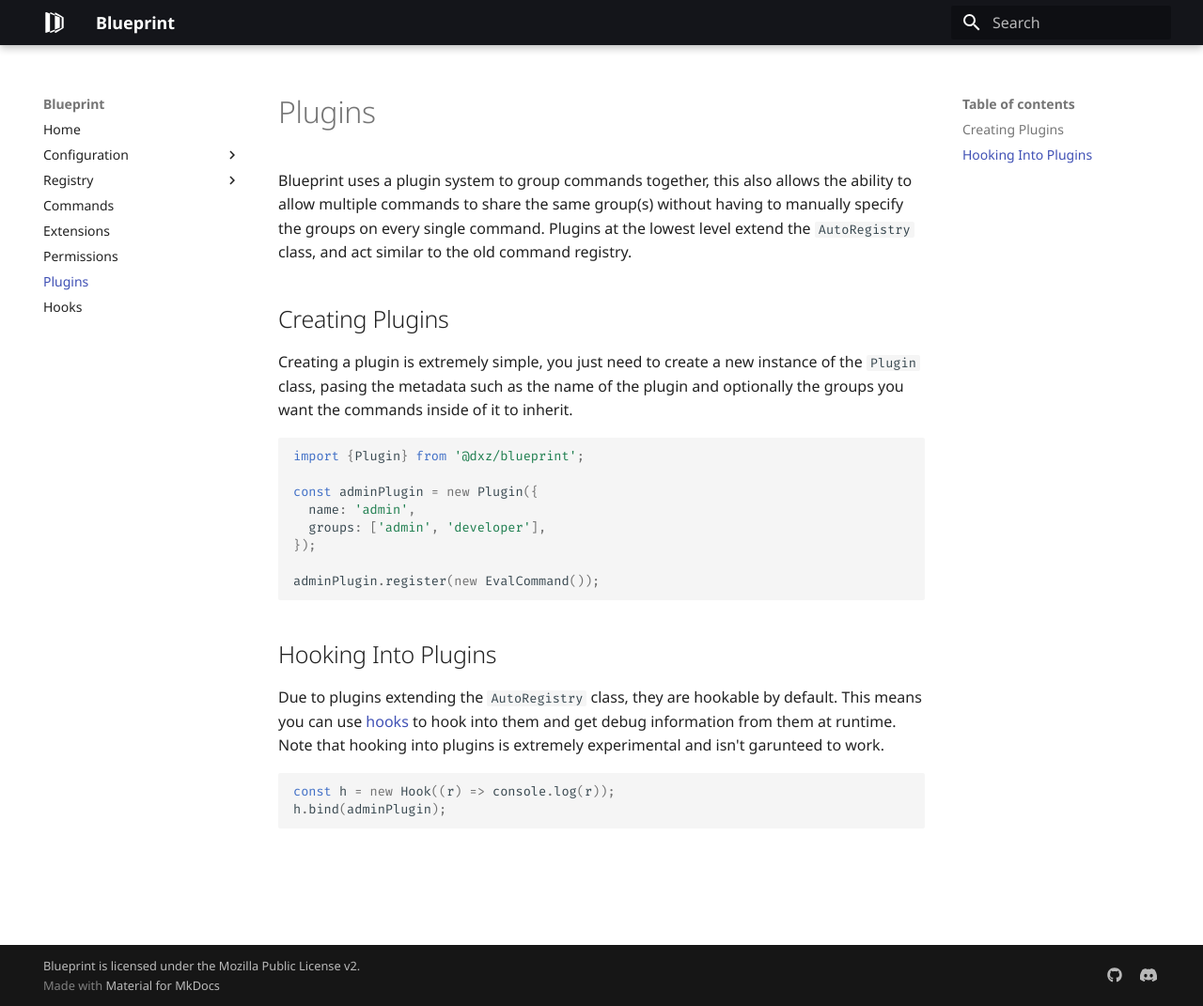
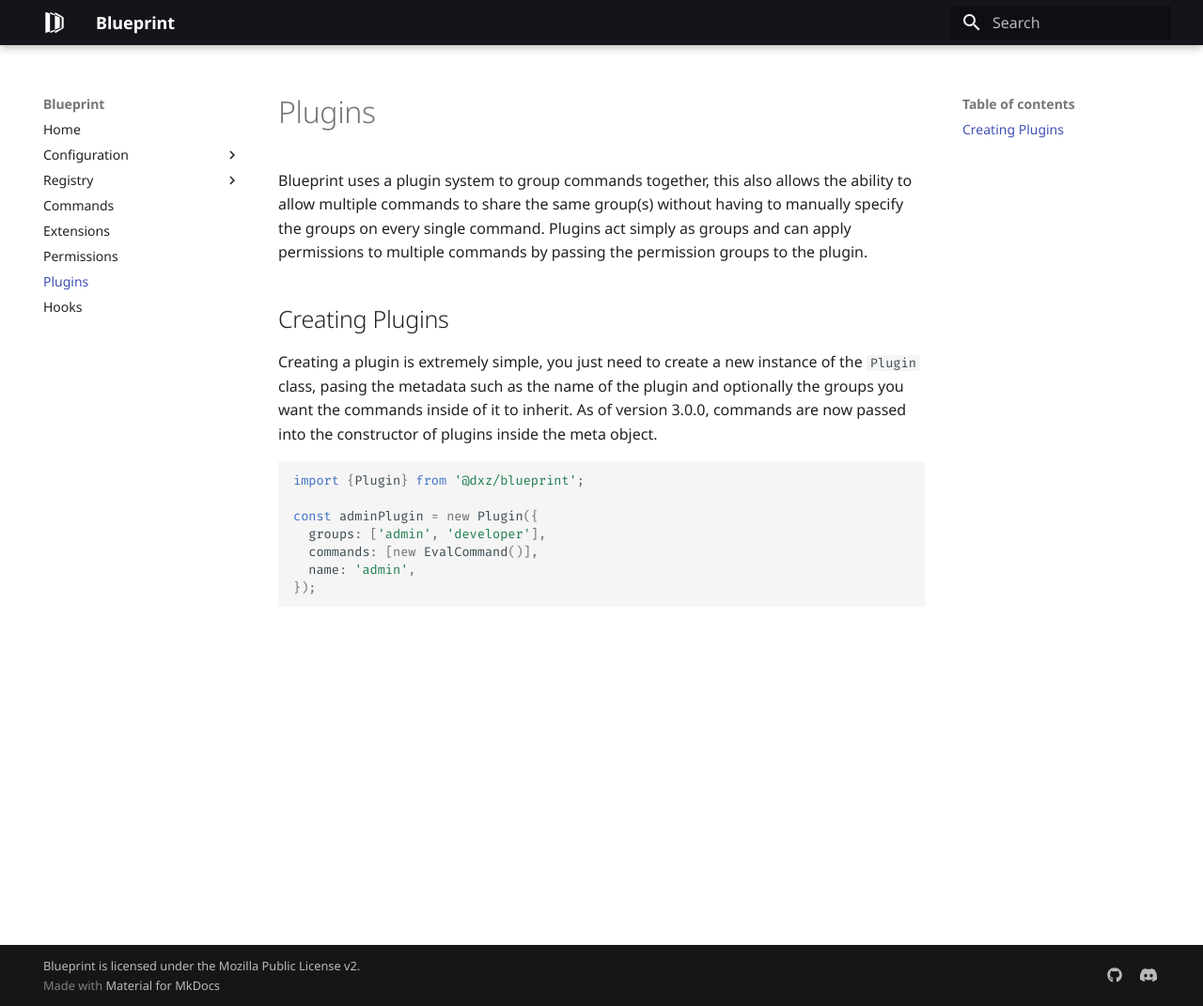
Before and after one commit to blueprint-js/documentation, an MkDocs documentation site: the page built from docs/plugins.md, in a window 1280 px wide and 1071 px high. Shown: the whole window at 94% size. Built offline with MkDocs 1.6.1 and Material for MkDocs 9.7.7, drawn with Linux system fonts in a browser that asks for light colours.

Commit message:
Update plugin documentation

````diff
--- a/docs/plugins.md
+++ b/docs/plugins.md
@@ -2,33 +2,22 @@
 
 Blueprint uses a plugin system to group commands together, this also allows the ability
 to allow multiple commands to share the same group(s) without having to manually specify
-the groups on every single command. Plugins at the lowest level extend the `AutoRegistry`
-class, and act similar to the old command registry.
+the groups on every single command. Plugins act simply as groups and can apply permissions
+to multiple commands by passing the permission groups to the plugin.
 
 ## Creating Plugins
 
 Creating a plugin is extremely simple, you just need to create a new instance of the `Plugin`
 class, pasing the metadata such as the name of the plugin and optionally the groups you want
-the commands inside of it to inherit.
+the commands inside of it to inherit. As of version 3.0.0, commands are now passed into the constructor
+of plugins inside the meta object.
 
 ```ts
 import {Plugin} from '@dxz/blueprint';
 
 const adminPlugin = new Plugin({
+  groups: ['admin', 'developer'],
+  commands: [new EvalCommand()],
   name: 'admin',
-  groups: ['admin', 'developer'],
 });
-
-adminPlugin.register(new EvalCommand());
 ```
-
-## Hooking Into Plugins
-
-Due to plugins extending the `AutoRegistry` class, they are hookable by default. This means you
-can use [hooks](plugins.md) to hook into them and get debug information from them at runtime. Note
-that hooking into plugins is extremely experimental and isn't garunteed to work.
-
-```ts
-const h = new Hook((r) => console.log(r));
-h.bind(adminPlugin);
-```
````
